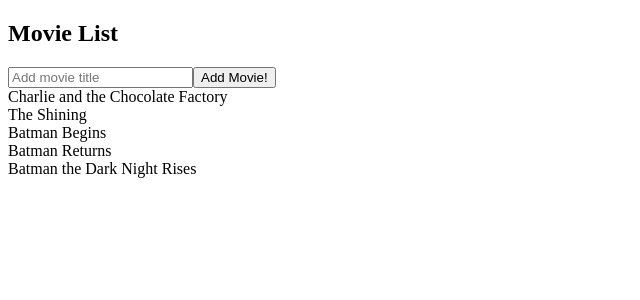
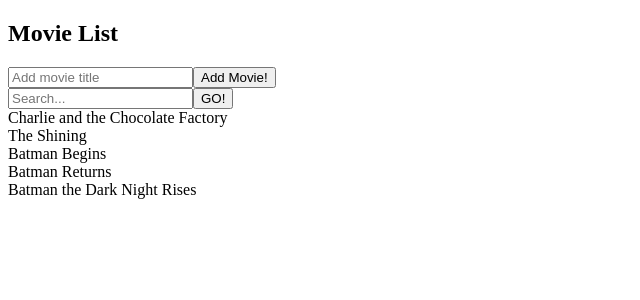
Before and after one commit to jasonto510/movielist, a React app: page / in a window 1280 px wide. Shown: the top 300 px of the page, without its empty margins (0-640 px from the left). Built offline with nearby package versions, Linux system fonts and the light colour scheme.

Commit message:
added a functional search button, that sends a message when no results matching the criteria are found

```diff
--- a/src/components/App.jsx
+++ b/src/components/App.jsx
@@ -1,8 +1,3 @@
-//When the user visits the page, a small form should appear allowing a user to input their name and a message [x]
-
-//When the user clicks the submit button, it should send an ajax request to the server and display the
-
-
 //Need to write an ajax function and send a request to the server, server being sent is
 //Need a way to store the data that's being typed in
   //Need to write a function that senses the click event
@@ -10,6 +5,7 @@
 
 //Render everything at the end
 //Response on the screen
+
 import React from 'react'
 import ReactDOM from 'react-dom'
 import $ from 'jquery'
@@ -23,10 +19,10 @@
   constructor(props) {
     super(props)
     this.state = {
-      filtered : this.props.movieSamples
+      filtered : []
    }
-    // this.handleSubmit = this.handleSubmit.bind(this);
-    // this.handleClick = this.handleClick.bind(this);
+    this.handleSubmit = this.handleSubmit.bind(this);
+    this.handleClick = this.handleClick.bind(this);
     this.addMovie = this.addMovie.bind(this);
   }
 
@@ -45,6 +41,8 @@
   //     filtered: nextProps.movieSamples
   //   })
   // }
+
+
   addMovie(event){
     event.preventDefault();
     let list = this.props.movieSamples;
@@ -63,31 +61,49 @@
     }
   }
 
-  // handleSubmit(event){
-  //   let currentList = [];
-  //   let newList = [];
-  //   //If what's plugged in isn't an empty string
-  //   if (event.target.value !== ''){
-  //     currentList = this.props.movieSamples;
-  //     newList = currentList.filter(item => {
-  //       let itemLowerCase = item.toLowerCase();
-  //       let dataValue = event.target.value.toLowerCase();
-  //       return itemLowerCase.includes(dataValue);
-  //     });
-  //   } else{
-  //     newList = this.props.movieSamples;
-  //   }
-  //   this.setState({
-  //     filtered: newList
-  //   });
-  // }
+  handleSubmit(event){
+    event.preventDefault()
+    let currentList = this.props.movieSamples;
+    var newList;
+    var movieSearch = document.getElementById('input');
+    if (movieSearch !== ''){
+      newList = currentList.filter(item => {
+        let itemLowerCase = item.title.toLowerCase();
+        let dataValue = event.target.value.toLowerCase();
+        return itemLowerCase.includes(dataValue);
+      });
+    }
+    // console.log(newList)
+    this.setState({
+      filtered: newList
+    });
+  }
 
-  // handleClick(event){
-  //   event.preventDefault();
-  //   //need to create functionality for it to use the search bar value and look up items with the same string name
-  //   console.log("this worked");
-  // }
+handleClick(event){
+    event.preventDefault()
+    let currentList = this.props.movieSamples;
+    var newList;
+    var movieSearch = document.getElementById('input');
+    if (movieSearch !== ''){
+      newList = currentList.filter(item => {
+        let itemLowerCase = item.title.toLowerCase();
+        let dataValue = movieSearch.value.toLowerCase();
+        console.log(dataValue);
+        return itemLowerCase.includes(dataValue);
+      });
+    }
 
+    if (newList.length < 1){
+      console.log('hi')
+      newList = [{title : "Sorry there is no movie with that match"}]
+    }
+
+    console.log(newList)
+    this.setState({
+      filtered: newList
+    });
+    searchForm.reset();
+}
 
 render() {
   return (
@@ -97,23 +113,29 @@
           <form className="form" id="addItemForm">
             <input
               type="text"
-                className="input"
               id="addInput"
               placeholder="Add movie title"
             />
             <button className="addMovie" onClick={this.addMovie}> Add Movie!</button>
         </form>
+         <form id="searchForm">
+           <input type="text"
+            id="input"
+            onChange={this.handleSubmit}
+            placeholder="Search..."
+           />
+           <button className="go" onClick={this.handleClick}> GO! </button>
+         </form>
 
         </div>
         <div className="movieList">
-            <div><MovieList movies={sampleMovies}/></div>
+          <div><MovieList movies={this.state.filtered}/></div>
         </div>
     </div>
   )
 }
 }
 
-// }
 
 
 
```
Lines whose indentation alone changed are shown as unchanged.
